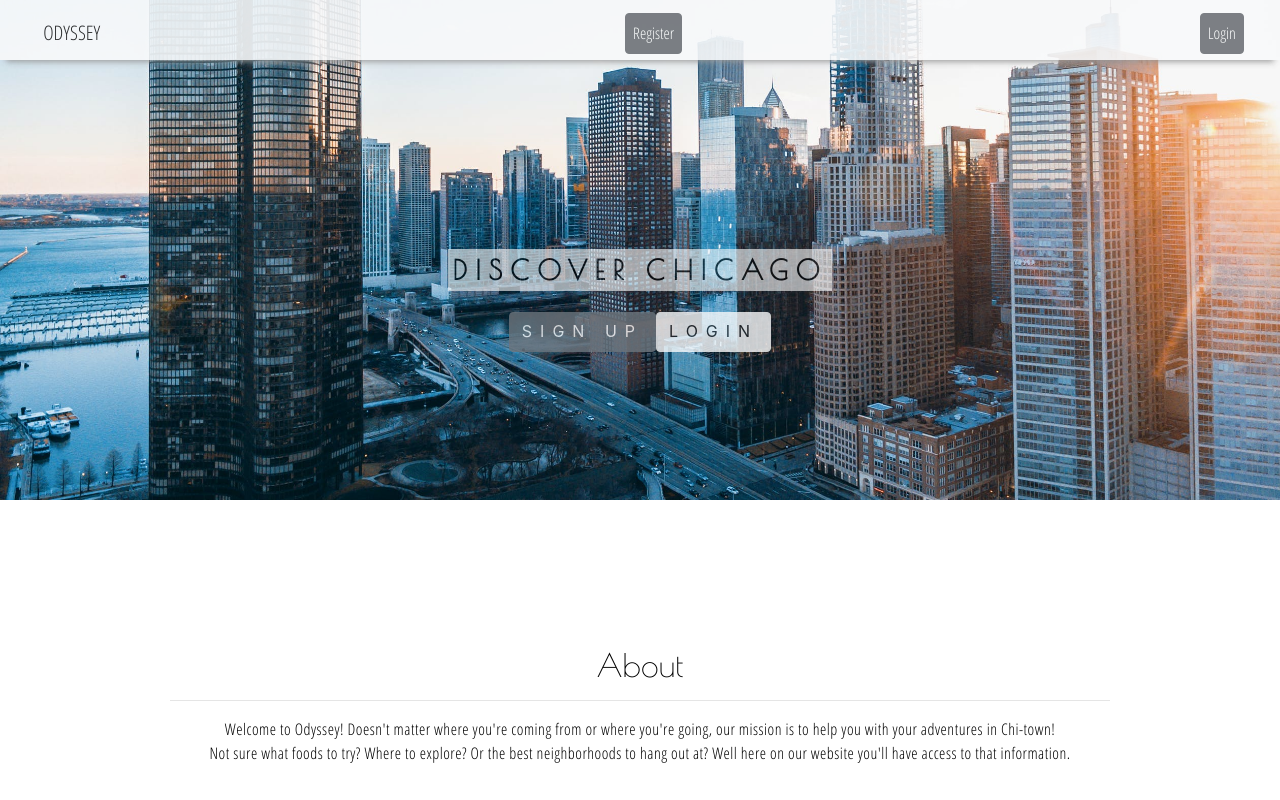
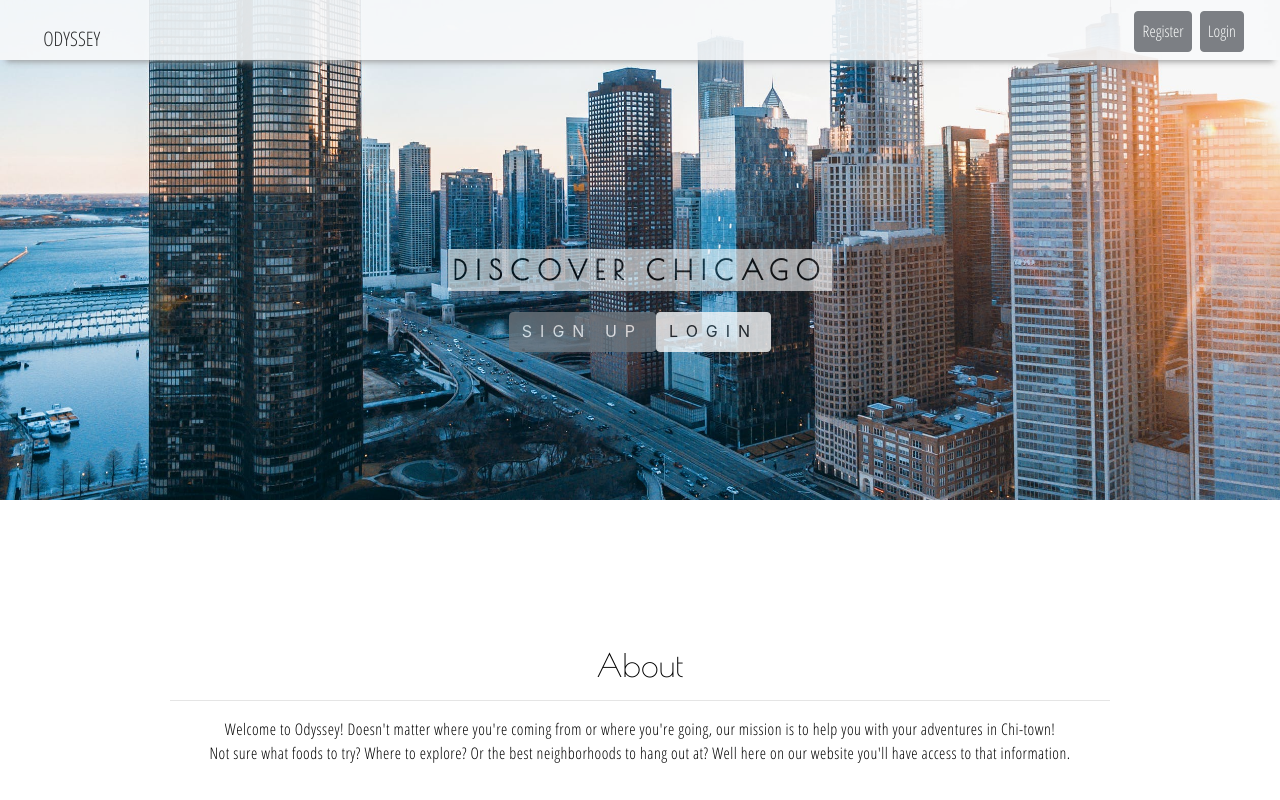
Before and after one commit to teambunnies/TeamBunnies, a React (Create React App) app in the folder client/: page / in a window 1280 px wide. Shown: the top 800 px of the page. Built offline with nearby package versions, Linux system fonts and the light colour scheme; no server answers; a web font is replaced by a local one.

Commit message:
Fixed Login - Register Buttons in Nav bar

```diff
--- a/client/src/components/Nav/index.js
+++ b/client/src/components/Nav/index.js
@@ -28,8 +28,10 @@ const Nav = ({  auth: { isAuthenticated, loading}, chicagoname: {chicagoname},lo
     <>
     {/* <li><Link className="btn btn-dark" to="/register">Register</Link></li>
     <li><Link className="btn btn-dark" to="/login">Login</Link></li> */}
-    <a class="btn btn-dark" href="/register" role="button">Register</a>
-    <a class="btn btn-dark" href="/login" role="button">Login</a>
+    <ul>
+    <li className="btn btn-dark" href="/register" role="button">Register</li>
+    <li className="btn btn-dark" href="/login" role="button">Login</li>
+    </ul>
   </>
 
   )
--- a/client/src/components/Nav/style.css
+++ b/client/src/components/Nav/style.css
@@ -22,6 +22,13 @@
     margin: 0 0.25rem;
   }
 
+  .navbar .btn {
+
+    padding: 0.45rem;
+    margin: 0 0.25rem;
+  }
+
+
   .navbar a:hover {
     color: var(--primary-color);
   }
```
